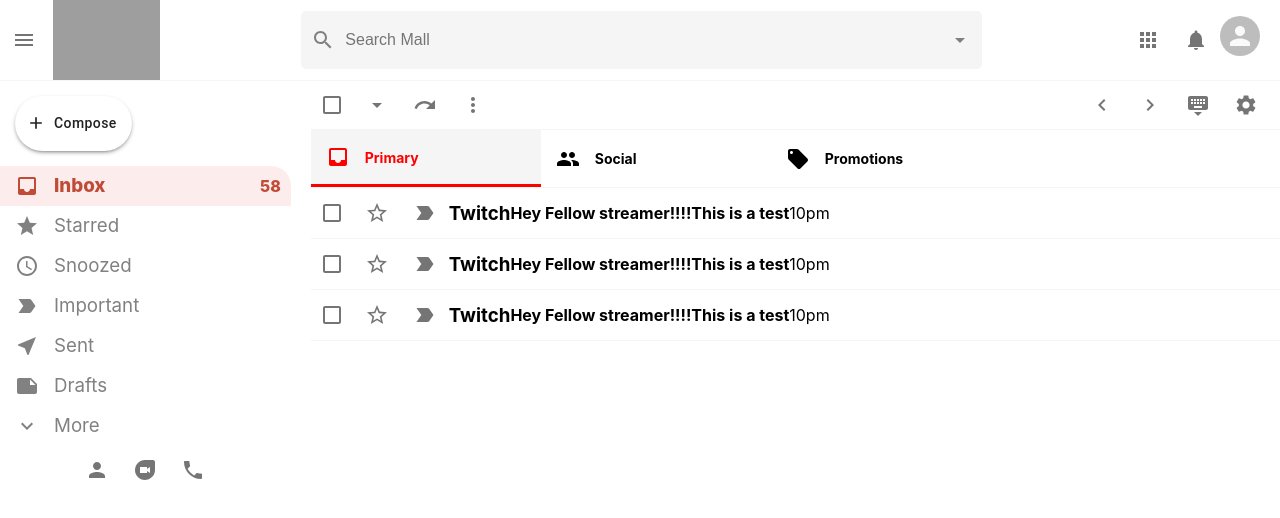
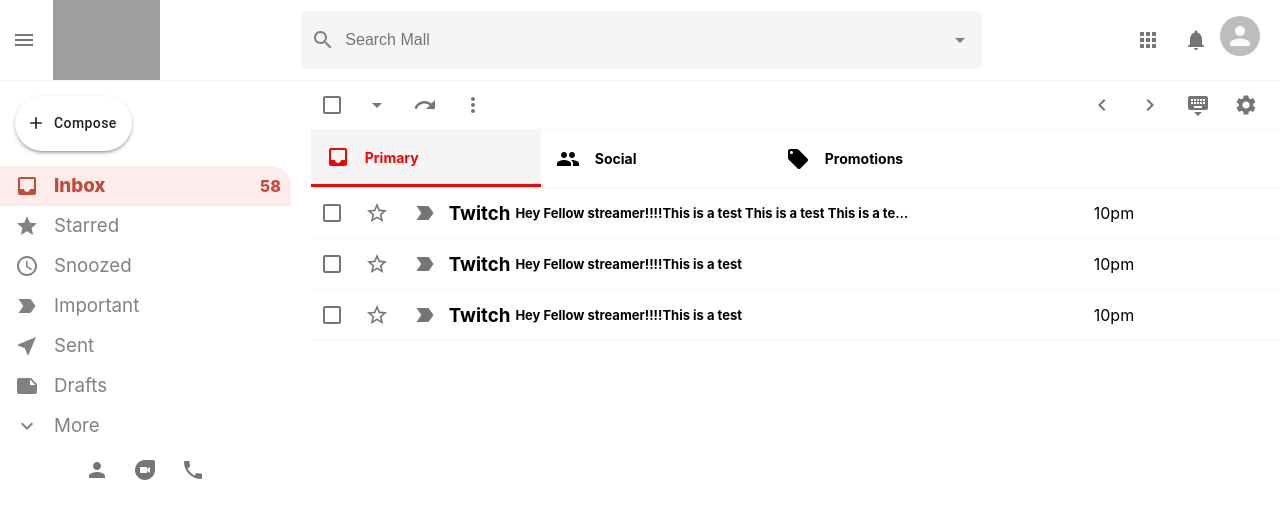
Before and after one commit to Vinoth6194/react_gmail_clone, a React (Create React App) app: page / in a window 1280 px wide. Shown: the top 518 px of the page. Built offline with nearby package versions, Linux system fonts and the light colour scheme; grey boxes are pictures that could not be loaded.

Commit message:
emailRow messages

```diff
--- a/src/EmailList.jsx
+++ b/src/EmailList.jsx
@@ -68,7 +68,7 @@
         <EmailRow
           title="Twitch"
           subject="Hey Fellow streamer!!!!"
-          description="This is a test"
+          description="This is a test  This is a test This is a test This is a test This is a test This is a test This is a test "
           time="10pm"
         />
         <EmailRow
--- a/src/emailrow.css
+++ b/src/emailrow.css
@@ -11,3 +11,21 @@
   border-top: 1px solid whitesmoke;
   box-shadow: 0px 4px 4px -2px rgba(0, 0, 0, 0.24);
 }
+.emailRow__options {
+  display: flex;
+}
+
+.emailRow__message {
+  display: flex;
+  flex: 0.8;
+  align-items: center;
+  font-size: 13px;
+}
+.emailRow__message > h4 {
+  width: 400px;
+  white-space: nowrap;
+  overflow: hidden;
+  text-overflow: ellipsis;
+  padding-left: 5px;
+  padding-right: 5px;
+}
```
